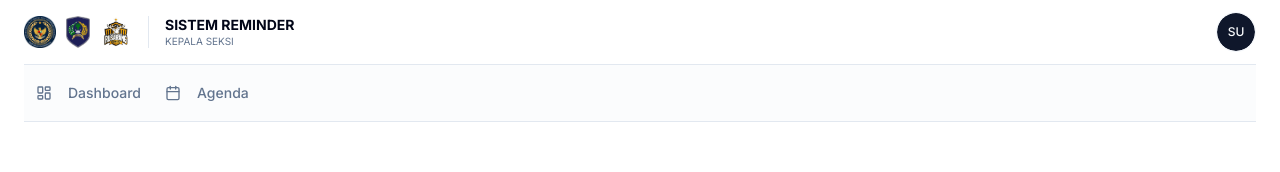
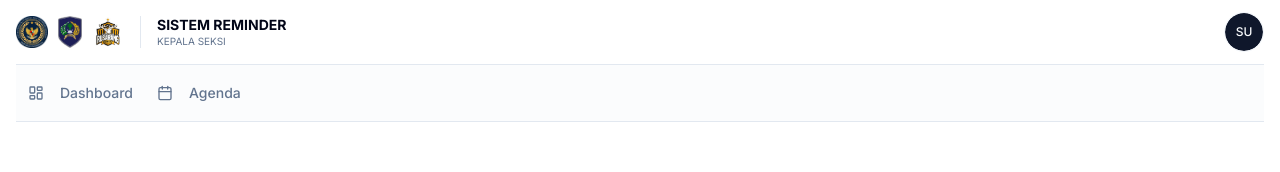
Before and after one commit to rizkybp31/reminder, a Next.js app: page /dashboard/users in a window 1280 px wide. Shown: the top 172 px of the page. Built offline with nearby package versions, Linux system fonts and the light colour scheme; no server answers; sample sign-in values are in the browser's storage.

Commit message:
beta: version 0.6.4

```diff
--- a/app/components/nav-bar.tsx
+++ b/app/components/nav-bar.tsx
@@ -92,7 +92,7 @@ const NavigationBar = () => {
   const { data: session } = useSession();
   const router = useRouter();
   const pathname = usePathname();
-  const [open, setOpen] = useState(false); // State untuk mengontrol mobile menu
+  const [open, setOpen] = useState(false);
 
   const isKepalaRutan = session?.user?.role === "kepala_rutan";
 
@@ -135,7 +135,7 @@ const NavigationBar = () => {
   ];
 
   return (
-    <div className="bg-background px-6">
+    <div className="bg-background px-4">
       <header className="sticky top-0 z-50 w-full border-b bg-background/95 backdrop-blur">
         <div className="container flex h-16 items-center justify-between">
           <div className="flex items-center gap-4">
--- a/app/dashboard/users/[id]/edit/page.tsx
+++ b/app/dashboard/users/[id]/edit/page.tsx
@@ -22,7 +22,7 @@ import {
   SelectTrigger,
   SelectValue,
 } from "@/components/ui/select";
-import { Link } from "lucide-react";
+import Link from "next/link";
 
 interface Payload {
   name: string;
@@ -237,8 +237,8 @@ export default function EditUserPage() {
             </div>
 
             <div className="flex flex-col md:flex-row gap-3">
-              <Link href="/dashboard/users" className="w-full">
-                <Button variant="outline" className="w-full">
+              <Link href="/dashboard/users">
+                <Button variant="outline" className="w-full border-4">
                   Batal
                 </Button>
               </Link>
```
